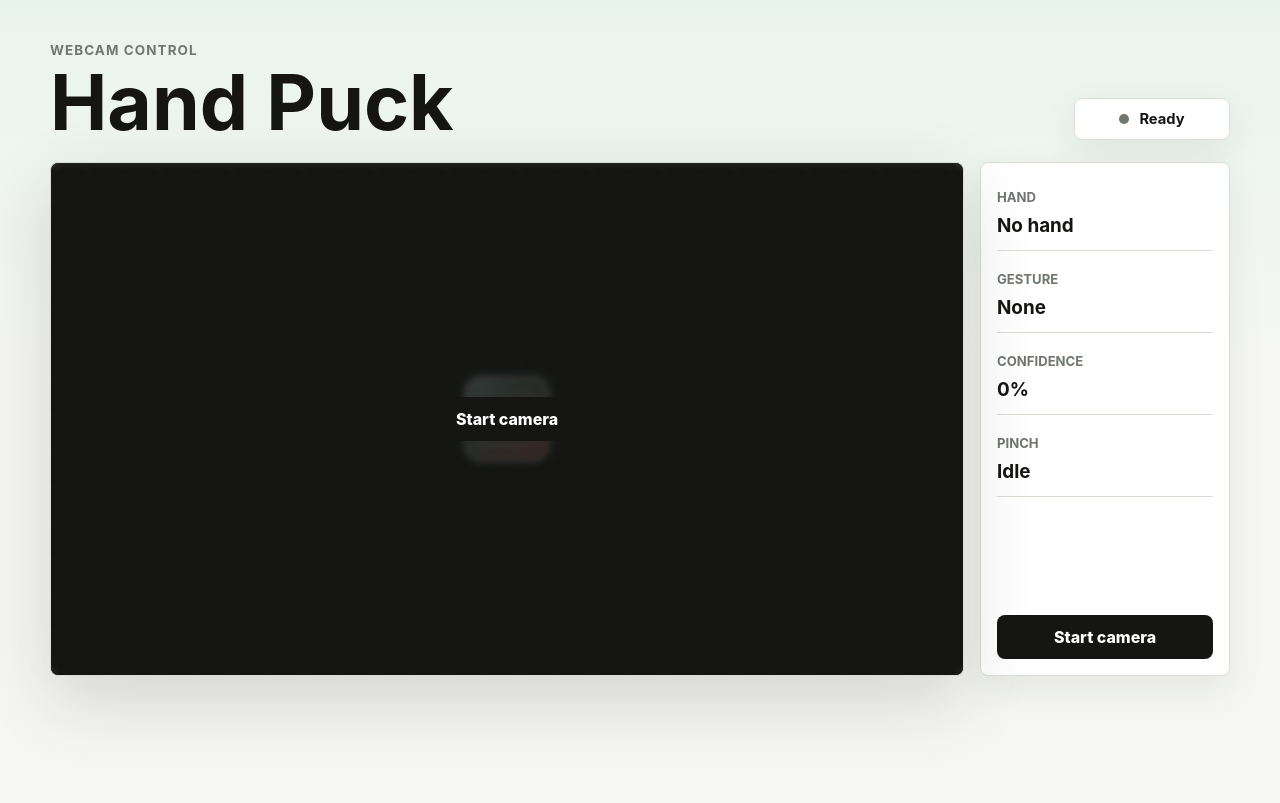
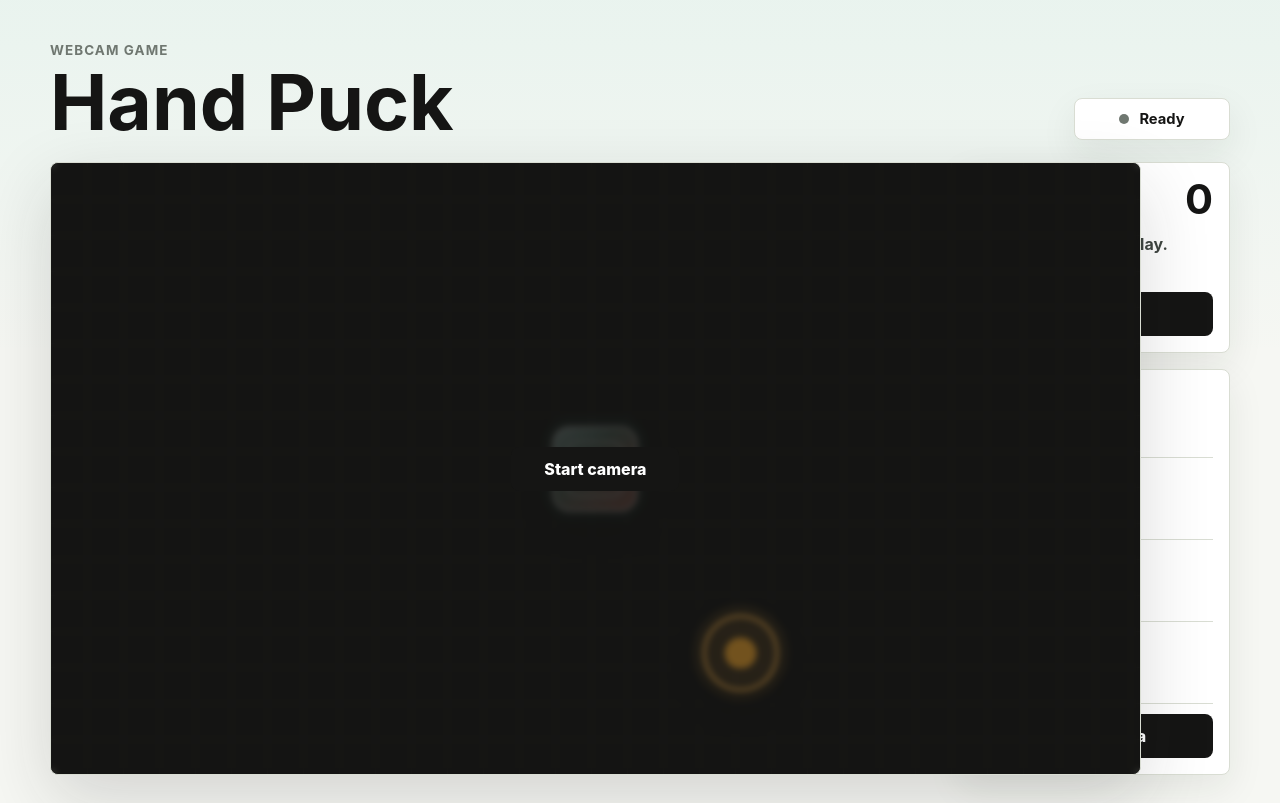
Before and after one commit to cederdorff/webcam-ui, a React (Vite) app: page / in a window 1280 px wide. Built offline with nearby package versions, Linux system fonts and the light colour scheme.

Commit message:
feat: implement game mechanics with target catching and scoring system

```diff
--- a/src/App.css
+++ b/src/App.css
@@ -73,9 +73,15 @@ h1 {
 
 .workspace {
   display: grid;
-  grid-template-columns: minmax(0, 1fr) 250px;
+  grid-template-columns: minmax(0, 1fr) 270px;
   gap: 16px;
   align-items: stretch;
+}
+
+.side-panel {
+  display: grid;
+  align-content: start;
+  gap: 16px;
 }
 
 .stage {
@@ -158,6 +164,51 @@ h1 {
     0 0 0 14px rgba(255, 184, 77, 0.2);
 }
 
+.game-target {
+  --target-x: 50%;
+  --target-y: 50%;
+
+  position: absolute;
+  left: var(--target-x);
+  top: var(--target-y);
+  z-index: 2;
+  width: clamp(52px, 6vw, 78px);
+  aspect-ratio: 1;
+  border: 3px solid rgba(255, 184, 77, 0.95);
+  border-radius: 50%;
+  background: rgba(255, 184, 77, 0.18);
+  box-shadow:
+    0 14px 34px rgba(0, 0, 0, 0.24),
+    0 0 0 10px rgba(255, 184, 77, 0.12);
+  pointer-events: none;
+  transform: translate(-50%, -50%);
+  transition:
+    background-color 160ms ease,
+    border-color 160ms ease,
+    box-shadow 160ms ease,
+    transform 160ms ease;
+}
+
+.game-target span {
+  position: absolute;
+  inset: 28%;
+  border-radius: 50%;
+  background: var(--amber);
+}
+
+.game-target[data-ready="true"] {
+  border-color: rgba(31, 187, 166, 0.95);
+  background: rgba(31, 187, 166, 0.18);
+  box-shadow:
+    0 14px 34px rgba(0, 0, 0, 0.24),
+    0 0 0 14px rgba(31, 187, 166, 0.18);
+  transform: translate(-50%, -50%) scale(1.08);
+}
+
+.game-target[data-ready="true"] span {
+  background: var(--teal);
+}
+
 .start-overlay {
   position: absolute;
   inset: 0;
@@ -169,7 +220,8 @@ h1 {
 }
 
 .start-overlay button,
-.camera-button {
+.camera-button,
+.game-hud button {
   min-height: 44px;
   border: 0;
   border-radius: 8px;
@@ -190,22 +242,68 @@ h1 {
 }
 
 .start-overlay button:hover,
-.camera-button:hover {
+.camera-button:hover,
+.game-hud button:hover {
   transform: translateY(-1px);
   background: var(--teal-dark);
 }
 
 .start-overlay button:focus-visible,
-.camera-button:focus-visible {
+.camera-button:focus-visible,
+.game-hud button:focus-visible {
   outline: 3px solid var(--focus);
   outline-offset: 3px;
 }
 
 .start-overlay button:disabled,
-.camera-button:disabled {
+.camera-button:disabled,
+.game-hud button:disabled {
   cursor: progress;
   opacity: 0.7;
   transform: none;
+}
+
+.game-hud {
+  min-height: 178px;
+  border: 1px solid var(--line);
+  border-radius: 8px;
+  background: var(--panel);
+  box-shadow: var(--shadow-soft);
+  padding: 16px;
+  display: grid;
+  gap: 12px;
+}
+
+.game-hud div {
+  display: flex;
+  align-items: baseline;
+  justify-content: space-between;
+  gap: 12px;
+}
+
+.game-hud span {
+  color: var(--muted);
+  font-size: 0.82rem;
+  font-weight: 700;
+  text-transform: uppercase;
+}
+
+.game-hud strong {
+  color: var(--text-strong);
+  font-size: 2.6rem;
+  line-height: 1;
+}
+
+.game-hud p {
+  min-height: 48px;
+  margin: 0;
+  color: var(--text);
+  font-weight: 700;
+}
+
+.game-hud button {
+  width: 100%;
+  padding: 0 16px;
 }
 
 .control-panel {
@@ -265,6 +363,10 @@ h1 {
     grid-template-columns: 1fr;
   }
 
+  .side-panel {
+    grid-template-columns: 1fr;
+  }
+
   .stage {
     min-height: 0;
   }
--- a/src/App.jsx
+++ b/src/App.jsx
@@ -1,10 +1,14 @@
 import { ControlPanel } from './components/ControlPanel'
+import { GameHud } from './components/GameHud'
 import { StatusPill } from './components/StatusPill'
+import { Target } from './components/Target'
 import { TrackingStage } from './components/TrackingStage'
+import { useGame } from './hooks/useGame'
 import { useHandTracking } from './hooks/useHandTracking'
 import './App.css'
 
 function App() {
+  const game = useGame()
   const {
     canvasRef,
     handleCameraError,
@@ -16,13 +20,16 @@ function App() {
     stopCamera,
     tracking,
     webcamRef,
-  } = useHandTracking()
+  } = useHandTracking({
+    onGesture: game.handleGesture,
+    onNoHand: game.handleNoHand,
+  })
 
   return (
     <main className="app-shell">
       <header className="topbar">
         <div>
-          <p className="eyebrow">Webcam control</p>
+          <p className="eyebrow">Webcam game</p>
           <h1>Hand Puck</h1>
         </div>
         <StatusPill mode={tracking.mode} label={tracking.label} />
@@ -38,6 +45,15 @@ function App() {
           onStartCamera={startCamera}
           puckRef={puckRef}
           webcamRef={webcamRef}
+        >
+          <Target isReadyToCatch={game.isReadyToCatch} target={game.target} />
+        </TrackingStage>
+
+        <div className="side-panel">
+          <GameHud
+            message={isRunning ? game.message : 'Start the camera to play.'}
+            onResetGame={game.resetGame}
+            score={game.score}
           />
 
           <ControlPanel
@@ -47,6 +63,7 @@ function App() {
             onStopCamera={stopCamera}
             tracking={tracking}
           />
+        </div>
       </section>
     </main>
   )
--- /dev/null
+++ b/src/components/GameHud.jsx
@@ -0,0 +1,16 @@
+export function GameHud({ message, onResetGame, score }) {
+  return (
+    <aside className="game-hud" aria-label="Game status">
+      <div>
+        <span>Score</span>
+        <strong>{score}</strong>
+      </div>
+
+      <p>{message}</p>
+
+      <button type="button" onClick={onResetGame}>
+        Reset game
+      </button>
+    </aside>
+  );
+}
--- /dev/null
+++ b/src/components/Target.jsx
@@ -0,0 +1,16 @@
+export function Target({ isReadyToCatch, target }) {
+  return (
+    <div
+      className="game-target"
+      data-ready={isReadyToCatch ? "true" : "false"}
+      style={{
+        "--target-x": `${target.x * 100}%`,
+        "--target-y": `${target.y * 100}%`
+      }}
+      role="img"
+      aria-label="Catch target"
+    >
+      <span></span>
+    </div>
+  );
+}
--- a/src/components/TrackingStage.jsx
+++ b/src/components/TrackingStage.jsx
@@ -3,6 +3,7 @@ import { VIDEO_CONSTRAINTS } from "../handTracking";
 
 export function TrackingStage({
   canvasRef,
+  children,
   onCameraError,
   onCameraReady,
   isLoading,
@@ -25,6 +26,7 @@ export function TrackingStage({
         />
       )}
       <canvas ref={canvasRef} className="landmark-layer" aria-hidden="true" />
+      {children}
       <div ref={puckRef} className="control-object" role="img" aria-label="Puck">
         <span></span>
       </div>
--- /dev/null
+++ b/src/game.js
@@ -0,0 +1,24 @@
+const TARGET_MARGIN = 0.14;
+const CATCH_DISTANCE = 0.12;
+
+export function createTarget() {
+  return {
+    id: Math.random().toString(36).slice(2),
+    x: getRandomPosition(),
+    y: getRandomPosition()
+  };
+}
+
+export function isPuckTouchingTarget(puckPosition, target) {
+  if (!puckPosition || !target) {
+    return false;
+  }
+
+  const distance = Math.hypot(puckPosition.x - target.x, puckPosition.y - target.y);
+
+  return distance < CATCH_DISTANCE;
+}
+
+function getRandomPosition() {
+  return TARGET_MARGIN + Math.random() * (1 - TARGET_MARGIN * 2);
+}
--- a/src/gestures.js
+++ b/src/gestures.js
@@ -50,6 +50,8 @@ export function movePuckWithGesture(gesture, puck) {
   puck.style.setProperty("--rotate", `${gesture.rotation}deg`);
   puck.toggleAttribute("data-gripped", gesture.isPinching);
   puck.removeAttribute("data-searching");
+
+  return { x: nextX, y: nextY };
 }
 
 function getGestureName({ isPinching, isPointingUp, openFingerCount }) {
--- /dev/null
+++ b/src/hooks/useGame.js
@@ -0,0 +1,93 @@
+import { useRef, useState } from "react";
+import { createTarget, isPuckTouchingTarget } from "../game";
+
+export function useGame() {
+  const [game, setGameState] = useState(() => createGameState());
+  const gameRef = useRef(game);
+  const wasPinchingRef = useRef(false);
+
+  function setGame(nextGame) {
+    gameRef.current = nextGame;
+    setGameState(nextGame);
+  }
+
+  function resetGame() {
+    wasPinchingRef.current = false;
+    setGame(createGameState("Move the puck onto the target."));
+  }
+
+  function handleNoHand() {
+    wasPinchingRef.current = false;
+    updateGameStatus("Show one hand to find the puck.", false);
+  }
+
+  function handleGesture(gesture) {
+    const currentGame = gameRef.current;
+    const isTouchingTarget = isPuckTouchingTarget(
+      gesture.puckPosition,
+      currentGame.target
+    );
+    const didPinchStart = gesture.isPinching && !wasPinchingRef.current;
+
+    wasPinchingRef.current = gesture.isPinching;
+
+    if (isTouchingTarget && didPinchStart) {
+      setGame({
+        ...currentGame,
+        isReadyToCatch: false,
+        message: "Caught! Find the next target.",
+        score: currentGame.score + 1,
+        target: createTarget()
+      });
+      return;
+    }
+
+    if (isTouchingTarget) {
+      updateGameStatus("Pinch now to catch it.", true);
+      return;
+    }
+
+    if (gesture.isPinching) {
+      updateGameStatus("Move onto the target before pinching.", false);
+      return;
+    }
+
+    updateGameStatus("Move the puck onto the target.", false);
+  }
+
+  function updateGameStatus(message, isReadyToCatch) {
+    const currentGame = gameRef.current;
+
+    if (
+      currentGame.message === message &&
+      currentGame.isReadyToCatch === isReadyToCatch
+    ) {
+      return;
+    }
+
+    setGame({
+      ...currentGame,
+      isReadyToCatch,
+      message
+    });
+  }
+
+  return {
+    handleGesture,
+    handleNoHand,
+    isReadyToCatch: game.isReadyToCatch,
+    message: game.message,
+    resetGame,
+    score: game.score,
+    target: game.target
+  };
+}
+
+function createGameState(message = "Start the camera to play.") {
+  return {
+    isReadyToCatch: false,
+    message,
+    score: 0,
+    target: createTarget()
+  };
+}
--- a/src/hooks/useHandTracking.js
+++ b/src/hooks/useHandTracking.js
@@ -8,12 +8,13 @@ import {
 } from '../handTracking'
 import { getHandGesture, movePuckWithGesture } from '../gestures'
 
-export function useHandTracking() {
+export function useHandTracking({ onGesture, onNoHand } = {}) {
   const webcamRef = useRef(null)
   const canvasRef = useRef(null)
   const puckRef = useRef(null)
   const handLandmarkerRef = useRef(null)
   const animationRef = useRef(0)
+  const callbacksRef = useRef({ onGesture, onNoHand })
   const lastVideoTimeRef = useRef(-1)
 
   const [isRunning, setIsRunning] = useState(false)
@@ -28,6 +29,7 @@ export function useHandTracking() {
     clearCanvas(canvasRef.current)
     showSearchingPuck(puckRef.current)
     setIsRunning(false)
+    callbacksRef.current.onNoHand?.()
     setTracking(READY_STATUS)
   }
 
@@ -51,12 +53,15 @@ export function useHandTracking() {
       if (landmarks) {
         drawHand(canvas, landmarks)
         const gesture = getHandGesture(landmarks)
+        const puckPosition = movePuckWithGesture(gesture, puck)
+        const gestureWithPuck = { ...gesture, puckPosition }
 
-        movePuckWithGesture(gesture, puck)
-        setTracking(createTrackingStatus(results, gesture))
+        callbacksRef.current.onGesture?.(gestureWithPuck)
+        setTracking(createTrackingStatus(results, gestureWithPuck))
       } else {
         clearCanvas(canvas)
         showSearchingPuck(puck)
+        callbacksRef.current.onNoHand?.()
         setTracking(createSearchingStatus())
       }
     }
@@ -113,6 +118,10 @@ export function useHandTracking() {
       handLandmarkerRef.current?.close()
     }
   }, [])
+
+  useEffect(() => {
+    callbacksRef.current = { onGesture, onNoHand }
+  }, [onGesture, onNoHand])
 
   return {
     canvasRef,
```
Also changed, not shown: 1 other file (tests, documents, lock files or other folders). Lines whose indentation alone changed are shown as unchanged.
